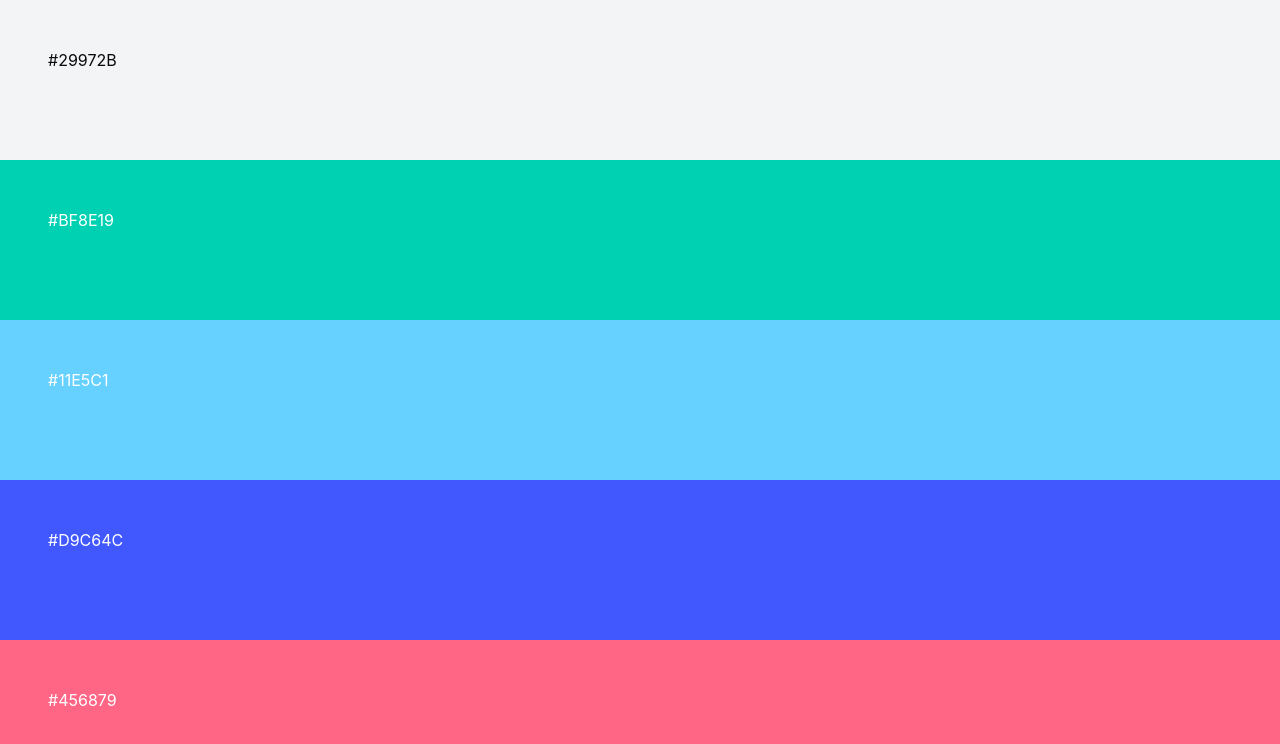
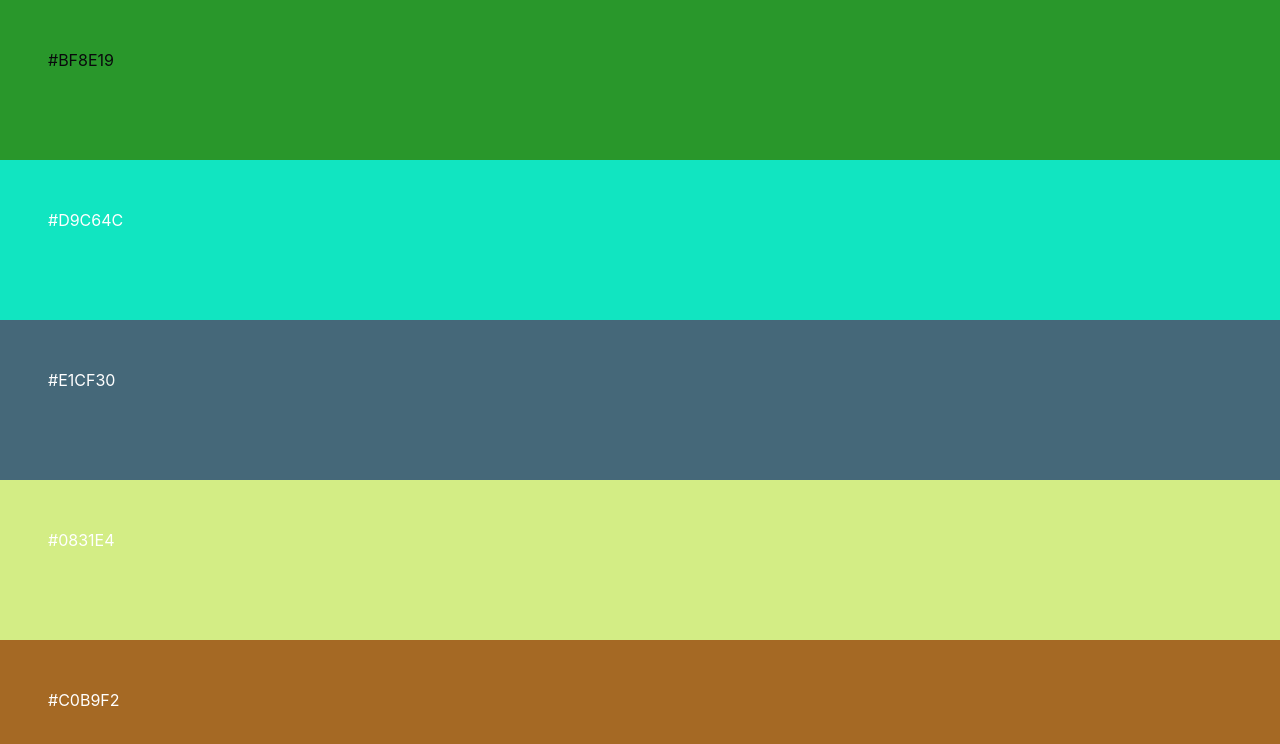
Before and after one commit to GabrielAraujo98/palette, a React (Create React App) app: page / in a window 1280 px wide. Shown: the top 744 px of the page. Built offline with nearby package versions, Linux system fonts and the light colour scheme.

Commit message:
Background Color alterando

```diff
--- a/src/main/components/ColorSample.jsx
+++ b/src/main/components/ColorSample.jsx
@@ -13,7 +13,7 @@ export default class ColorSample extends Component {
 
     render() {
         return (
-            <section className={`hero has-background-${this.props.hex}`}>
+            <section className={`hero`} style={{backgroundColor: this.getRandomHex()}}>
                 <div className='hero-body'>
                     <h1 className={`has-text-${this.props.color}`}>{this.getRandomHex()}</h1>
                 </div>
```
